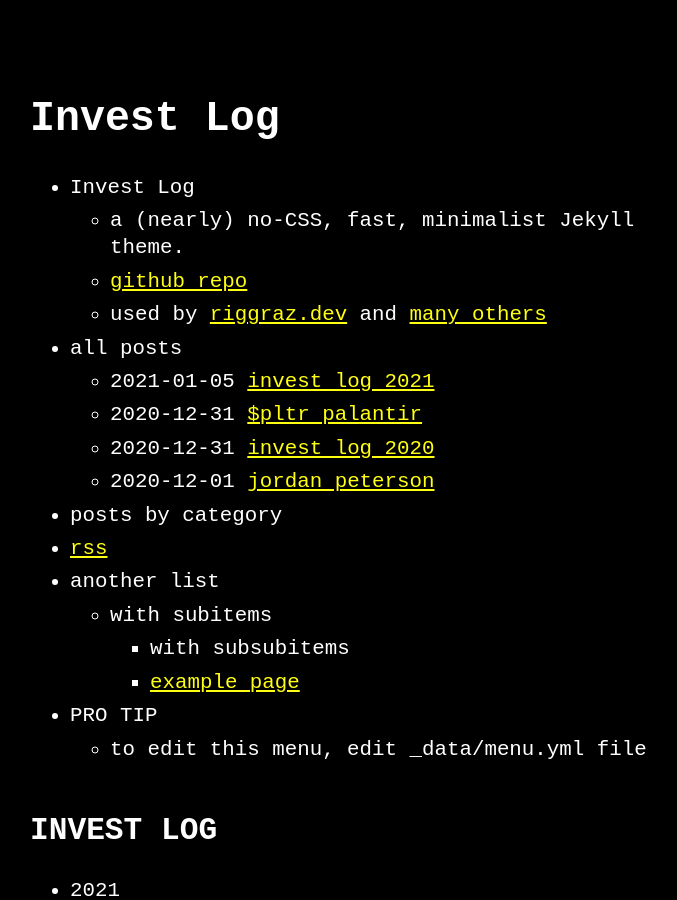
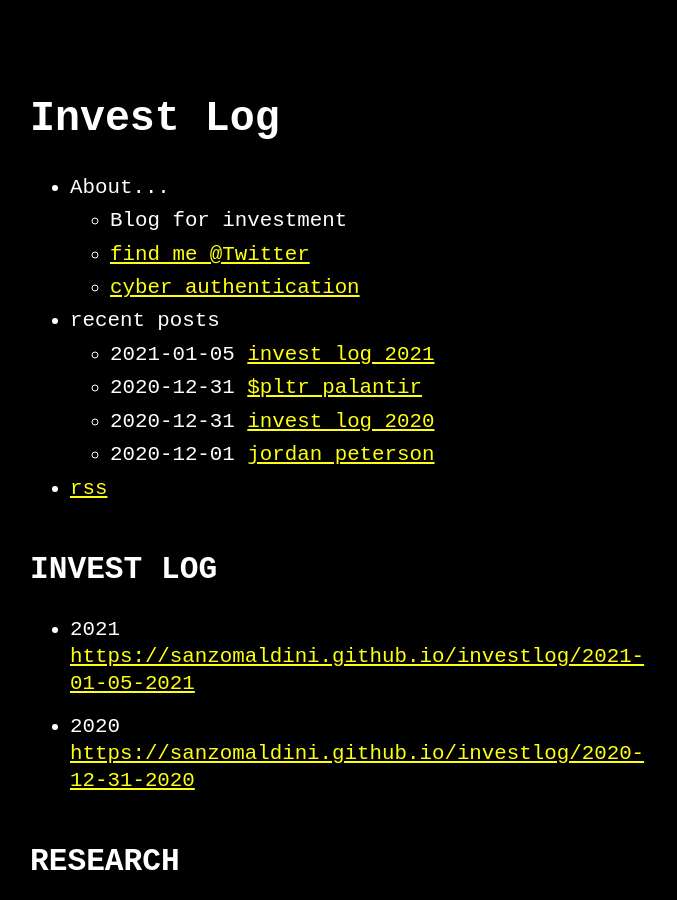
Before and after one commit to sanzomaldini/investlog, a Jekyll site: the page built from index.md, in a window 1280 px wide and 900 px high. Shown: the whole window, without its empty margins (290-967 px from the left). Built offline with Jekyll 4.4.1, drawn with Linux system fonts in a browser that asks for light colours; our own code applies the rules of GitHub Pages for plain Markdown files.

Commit message:
update menu.yml

```diff
--- a/_data/menu.yml
+++ b/_data/menu.yml
@@ -2,37 +2,19 @@
 # https://github.com/riggraz/no-style-please#customize-the-menu
 
 entries:
-  - title: Invest Log
+  - title: About...
     entries:
-      - title: a (nearly) no-CSS, fast, minimalist Jekyll theme.
-      - title: github repo
-        url: https://github.com/riggraz/no-style-please
-      - title: "used by <a href='https://riggraz.dev'>riggraz.dev</a> and <a href='https://github.com/riggraz/no-style-please/network/dependents'>many others</a>"
-
-  - title: all posts
+      - title: Blog for investment
+      - title: find me @Twitter
+        url: https://www.twitter.com/sanzomaldini
+      - title: cyber authentication
+        url: https://keybase.io/maldini
+  - title: recent posts
     post_list:
       limit: 5
       show_more: true
       show_more_text: See archive...
       show_more_url: archive.html
 
-  - title: posts by category
-    post_list:
-      category: example2
-      show_more: true
-      show_more_text: See more posts...
-      show_more_url: example2-archive.html
-
   - title: rss
     url: feed.xml
-
-  - title: another list
-    entries:
-      - title: with subitems
-        entries:
-          - title: with subsubitems
-          - title: example page
-            url: about
-  - title: PRO TIP
-    entries:
-      - title: to edit this menu, edit _data/menu.yml file
```
